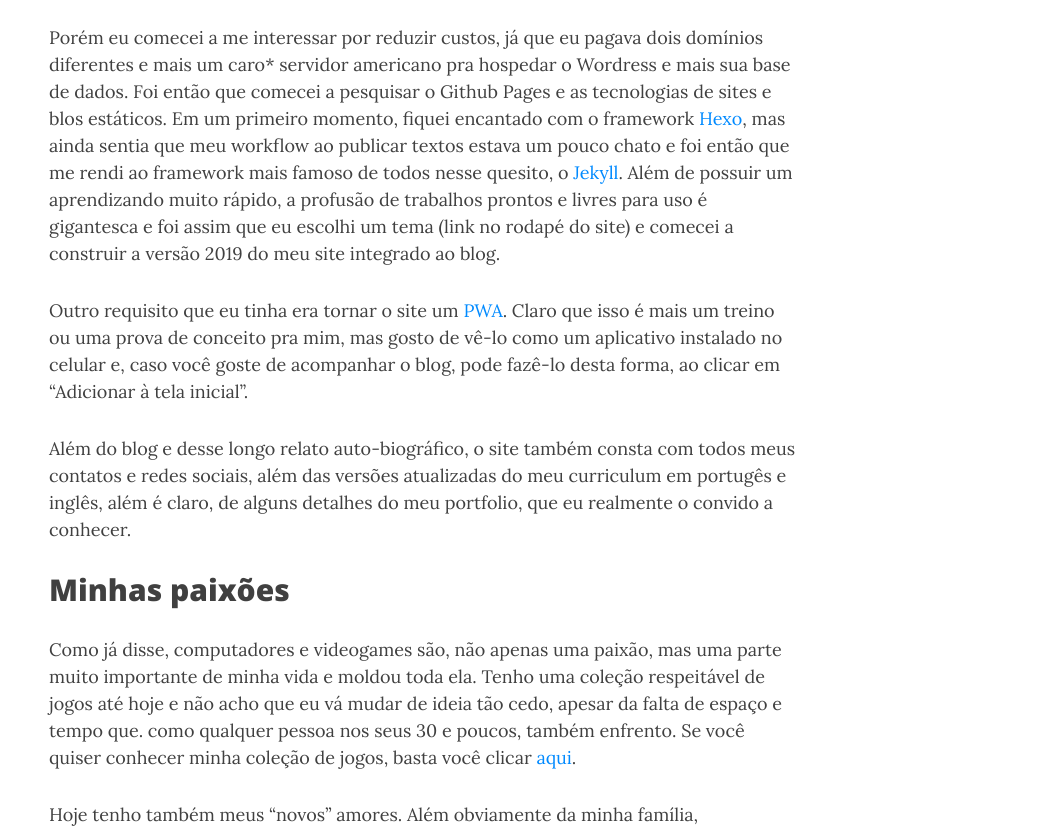
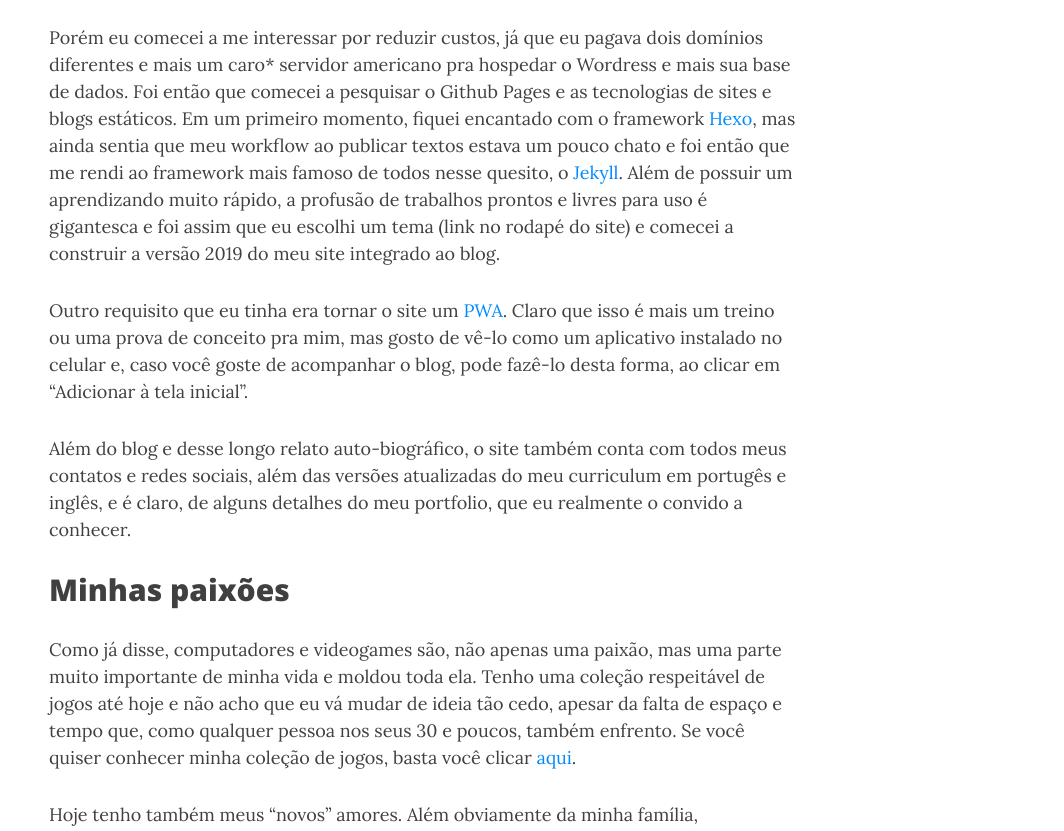
Before and after one commit to PRElias/paulorobertoelias.com.br, a Jekyll site: the page built from aboutme.md, in a window 1280 px wide and 1400 px high, scrolled down 1028 px. Shown: the part 234-1065 px from the top of the window, without its empty margins (216-1280 px from the left). Built offline with Jekyll 4.4.1, drawn with Linux system fonts in a browser that asks for light colours; nearby versions of some CDN libraries.

Commit message:
correções de texto

```diff
--- a/aboutme.md
+++ b/aboutme.md
@@ -16,15 +16,15 @@ A ideia de ter um site pessoal é bem antiga na minha cabeça, mas comecei a bot
 
 O site passou a contemplar um blog, após uma fase bem legal onde desenvolvi e gerenciei um blog com mais dois amigos de trabalho por um tempo. Era um blog sobre games, em tecnologia Wordpress e foi uma experiência muito proveitosa, mesmo com os números baixíssimos de acesso. Foi ali que comecei a aprender mais sobre a tecnologia Wordpress e então aluguei um servidor pra mim e comecei meu blog particular, depois que desistimos de continuar com o blog de games.
 
-Porém eu comecei a me interessar por reduzir custos, já que eu pagava dois domínios diferentes e mais um caro* servidor americano pra hospedar o Wordress e mais sua base de dados. Foi então que comecei a pesquisar o Github Pages e as tecnologias de sites e blos estáticos. Em um primeiro momento, fiquei encantado com o framework [Hexo](https://hexo.io/pt-br/), mas ainda sentia que meu workflow ao publicar textos estava um pouco chato e foi então que me rendi ao framework mais famoso de todos nesse quesito, o [Jekyll](https://jekyllrb.com/). Além de possuir um aprendizando muito rápido, a profusão de trabalhos prontos e livres para uso é gigantesca e foi assim que eu escolhi um tema (link no rodapé do site) e comecei a construir a versão 2019 do meu site integrado ao blog.
+Porém eu comecei a me interessar por reduzir custos, já que eu pagava dois domínios diferentes e mais um caro* servidor americano pra hospedar o Wordress e mais sua base de dados. Foi então que comecei a pesquisar o Github Pages e as tecnologias de sites e blogs estáticos. Em um primeiro momento, fiquei encantado com o framework [Hexo](https://hexo.io/pt-br/), mas ainda sentia que meu workflow ao publicar textos estava um pouco chato e foi então que me rendi ao framework mais famoso de todos nesse quesito, o [Jekyll](https://jekyllrb.com/). Além de possuir um aprendizando muito rápido, a profusão de trabalhos prontos e livres para uso é gigantesca e foi assim que eu escolhi um tema (link no rodapé do site) e comecei a construir a versão 2019 do meu site integrado ao blog.
 
 Outro requisito que eu tinha era tornar o site um [PWA](https://pt.wikipedia.org/wiki/Progressive_Web_App). Claro que isso é mais um treino ou uma prova de conceito pra mim, mas gosto de vê-lo como um aplicativo instalado no celular e, caso você goste de acompanhar o blog, pode fazê-lo desta forma, ao clicar em "Adicionar à tela inicial".
 
-Além do blog e desse longo relato auto-biográfico, o site também consta com todos meus contatos e redes sociais, além das versões atualizadas do meu curriculum em portugês e inglês, além é claro, de alguns detalhes do meu portfolio, que eu realmente o convido a conhecer.
+Além do blog e desse longo relato auto-biográfico, o site também conta com todos meus contatos e redes sociais, além das versões atualizadas do meu curriculum em portugês e inglês, e é claro, de alguns detalhes do meu portfolio, que eu realmente o convido a conhecer.
 
 ## Minhas paixões
 
-Como já disse, computadores e videogames são, não apenas uma paixão, mas uma parte muito importante de minha vida e moldou toda ela. Tenho uma coleção respeitável de jogos até hoje e não acho que eu vá mudar de ideia tão cedo, apesar da falta de espaço e tempo que. como qualquer pessoa nos seus 30 e poucos, também enfrento. Se você quiser conhecer minha coleção de jogos, basta você clicar [aqui](https://prelias.github.io/mycollections-cli/).
+Como já disse, computadores e videogames são, não apenas uma paixão, mas uma parte muito importante de minha vida e moldou toda ela. Tenho uma coleção respeitável de jogos até hoje e não acho que eu vá mudar de ideia tão cedo, apesar da falta de espaço e tempo que, como qualquer pessoa nos seus 30 e poucos, também enfrento. Se você quiser conhecer minha coleção de jogos, basta você clicar [aqui](https://prelias.github.io/mycollections-cli/).
 
 Hoje tenho também meus "novos" amores. Além obviamente da minha família, principalmente meus sobrinhos maravilhosos, minha amada esposa e nossa cachorrinha são a alegria da minha existência.
 
```
